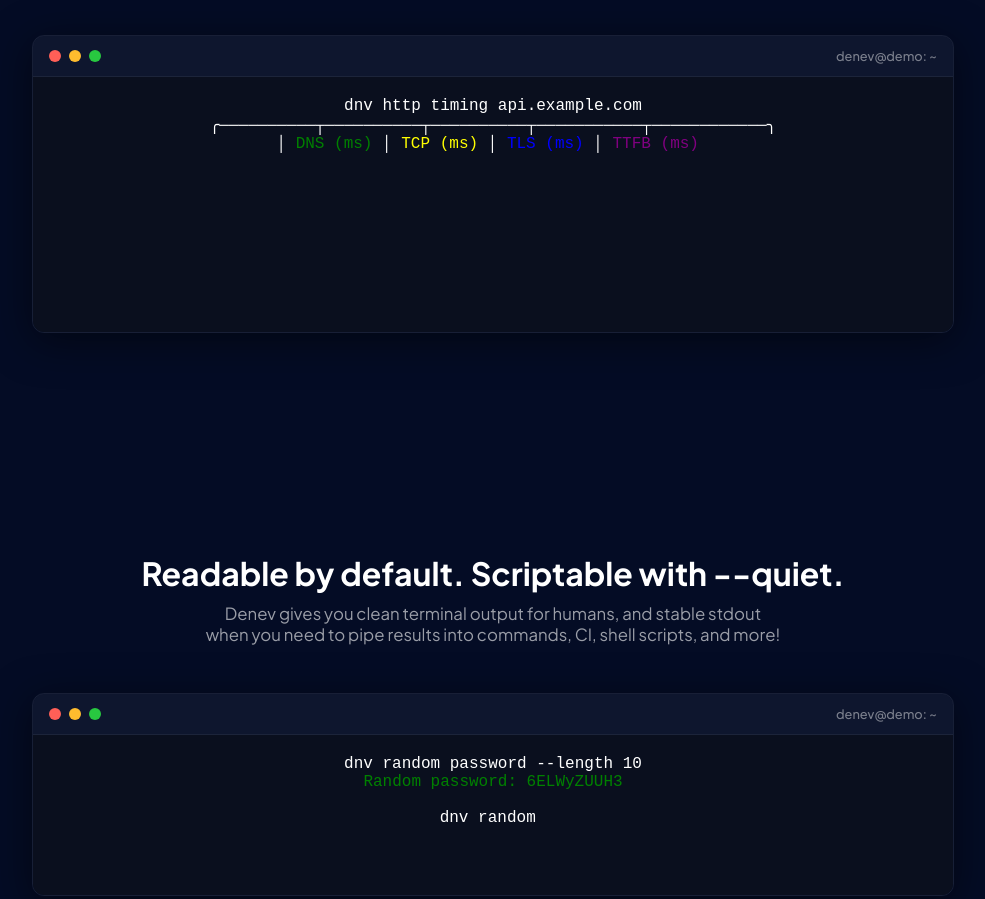
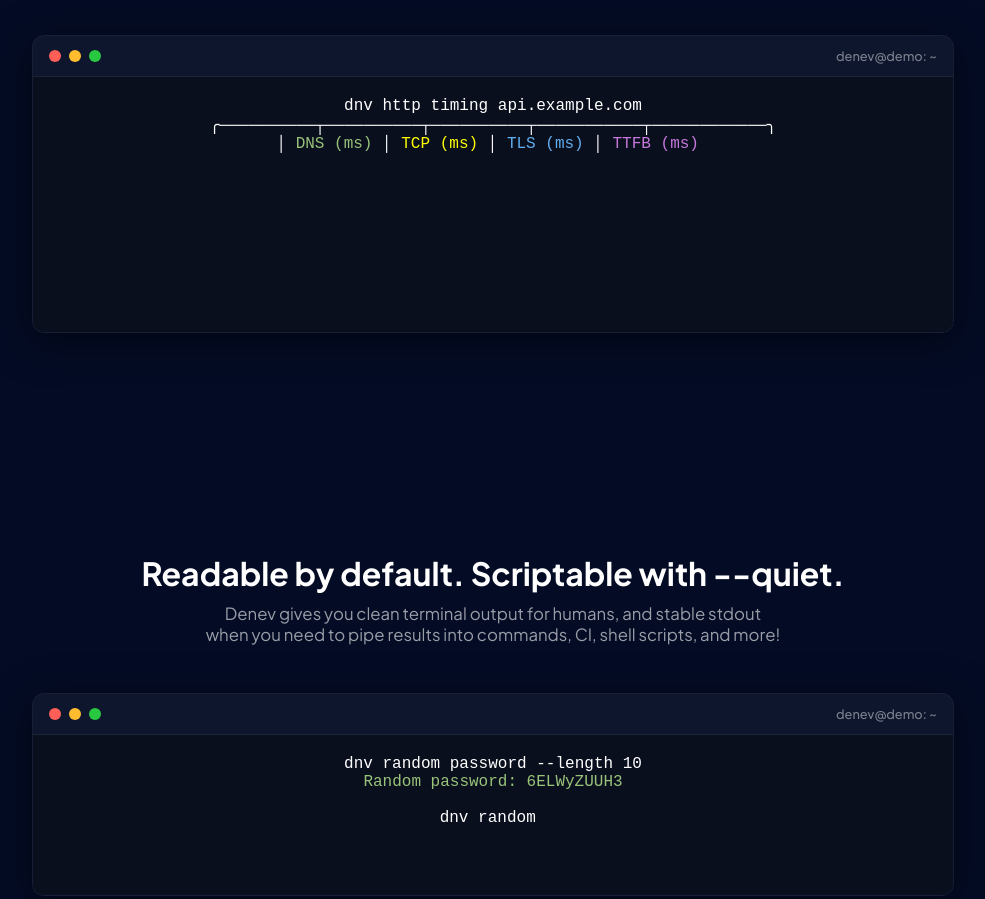
Before and after one commit to everwinner64/denev-cli, a website with bundled scripts: page landing/home.html in a window 1280 px wide. Shown: the part 1420-2319 px from the top of the page, without its empty margins (147-1132 px from the left). Built offline with nearby package versions, Linux system fonts and the light colour scheme; some packages are replaced by stand-ins of ours.

Commit message:
terminals accessibility improvements

```diff
--- a/404.css
+++ b/404.css
@@ -9,7 +9,7 @@ body {
 }
 
 .c-blue {
-    color: #0000FF;
+    color: #61AFEF;
 }
 
 #container {
--- a/landing/home.css
+++ b/landing/home.css
@@ -412,7 +412,7 @@ footer a:hover, #opt-out:hover {
 /* ===== Demo Section ===== */
 
 .c-green {
-    color: #008000;
+    color: #98C379;
 }
 
 .c-yellow {
@@ -420,11 +420,11 @@ footer a:hover, #opt-out:hover {
 }
 
 .c-blue {
-    color: #0000FF;
+    color: #61AFEF;
 }
 
 .c-purple {
-    color: #800080;
+    color: #C678DD;
 }
 
 .c-cyan {
@@ -432,7 +432,7 @@ footer a:hover, #opt-out:hover {
 }
 
 .c-gray {
-    color: #444444;
+    color: #7F848E;
 }
 
 .c-lavender {
```
